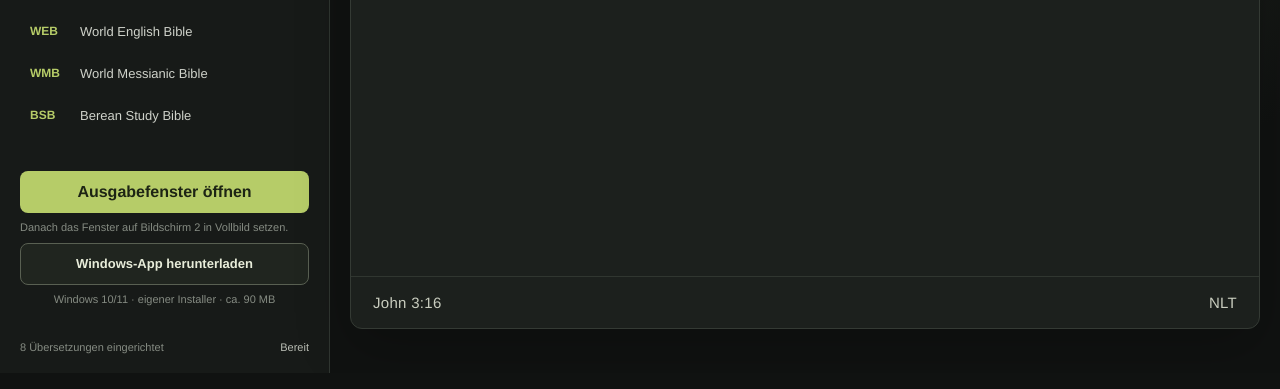
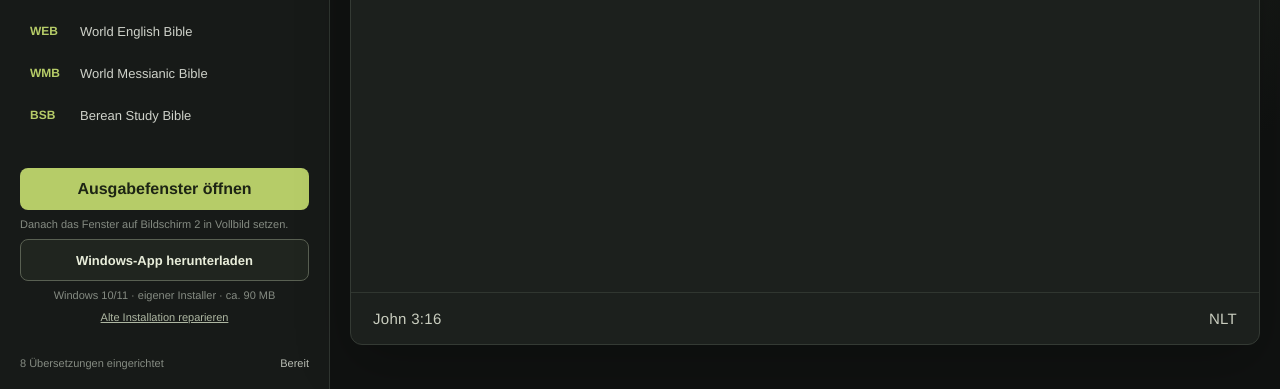
Before and after one commit to gmediav1/bible-presenter-web, a website built with Vite: page index.html in a window 1280 px wide. Shown: the part 427-816 px from the top of the page. Built offline with nearby package versions, Linux system fonts and the light colour scheme.

Commit message:
Link installation repair script from web app

```diff
--- a/src/main.js
+++ b/src/main.js
@@ -99,7 +99,7 @@ function render() {
         <div class="output-controls">
           <button id="open-output" class="output-button" type="button">${desktop ? "Ausgabe auf Bildschirm 2 öffnen" : "Ausgabefenster öffnen"}</button>
           <p>${desktop ? "Der zweite Bildschirm wird automatisch erkannt und im Vollbild verwendet." : "Danach das Fenster auf Bildschirm 2 in Vollbild setzen."}</p>
-          ${!desktop ? '<a class="download-button" href="https://github.com/gmediav1/bible-presenter-web/releases/download/v1.0.1/Bible-Presenter-Setup-1.0.1.exe" target="_blank" rel="noopener">Windows-App herunterladen</a><p class="download-note">Windows 10/11 · eigener Installer · ca. 90 MB</p>' : ""}
+          ${!desktop ? '<a class="download-button" href="https://github.com/gmediav1/bible-presenter-web/releases/download/v1.0.1/Bible-Presenter-Setup-1.0.1.exe" target="_blank" rel="noopener">Windows-App herunterladen</a><p class="download-note">Windows 10/11 · eigener Installer · ca. 90 MB</p><a class="repair-link" href="https://github.com/gmediav1/bible-presenter-web/releases/download/v1.0.1/Repariere-Bible-Presenter.ps1" target="_blank" rel="noopener">Alte Installation reparieren</a>' : ""}
           ${desktop ? `<label class="display-label" for="output-display">Ausgabebildschirm</label><select id="output-display"><option value="">Automatisch: zweiter Bildschirm</option>${desktopSettings.displays.map((display) => `<option value="${escapeAttr(display.id)}" ${display.id === desktopSettings.preferredOutputDisplayId ? "selected" : ""}>${escapeHtml(display.label)}</option>`).join("")}</select>` : ""}
         </div>
         <footer><span>8 Übersetzungen eingerichtet</span><span class="status ${current.verses.length ? "ready" : ""}">${current.verses.length ? "Live bereit" : "Bereit"}</span></footer>
--- a/src/styles.css
+++ b/src/styles.css
@@ -29,7 +29,7 @@ input:focus, select:focus { border-color:#b6cc68; box-shadow:0 0 0 3px rgb(182 2
 .translation-code { font-weight:800; color:#b6cc68; font-size:12px; }
 .license { color:#d6d5bc; font-size:10px; letter-spacing:.04em; }
 footer { display:flex; justify-content:space-between; color:#858b82; font-size:11px; }
-.output-controls { display:grid; gap:7px; }.output-controls p { margin:0; color:#858b82; font-size:11px; line-height:1.4; }.output-button, .download-button { width:100%; min-height:42px; }.download-button { display:flex; align-items:center; justify-content:center; border:1px solid #596052; border-radius:8px; padding:0 14px; color:#e8edda; background:#20251f; font-size:13px; font-weight:700; text-align:center; text-decoration:none; }.download-button:hover { background:#2a3127; border-color:#b6cc68; }.download-note { text-align:center; }.display-label { margin:7px 0 -2px; }
+.output-controls { display:grid; gap:7px; }.output-controls p { margin:0; color:#858b82; font-size:11px; line-height:1.4; }.output-button, .download-button { width:100%; min-height:42px; }.download-button { display:flex; align-items:center; justify-content:center; border:1px solid #596052; border-radius:8px; padding:0 14px; color:#e8edda; background:#20251f; font-size:13px; font-weight:700; text-align:center; text-decoration:none; }.download-button:hover { background:#2a3127; border-color:#b6cc68; }.download-note { text-align:center; }.repair-link { color:#aeb7a2; font-size:11px; text-align:center; text-decoration:underline; }.repair-link:hover { color:#dce8ca; }.display-label { margin:7px 0 -2px; }
 .status { color:#b9bdb4; }.status.ready { color:#b6cc68; }
 .stage-wrap { min-width:0; padding:20px; display:grid; grid-template-rows:auto minmax(0, 1fr) auto auto; gap:12px; background:radial-gradient(circle at 75% 18%, #252a22 0, #101211 48%); }
 .stage-toolbar { display:flex; align-items:center; justify-content:space-between; color:#afb5aa; font-size:13px; }.stage-toolbar button { padding:9px 13px; }
```
